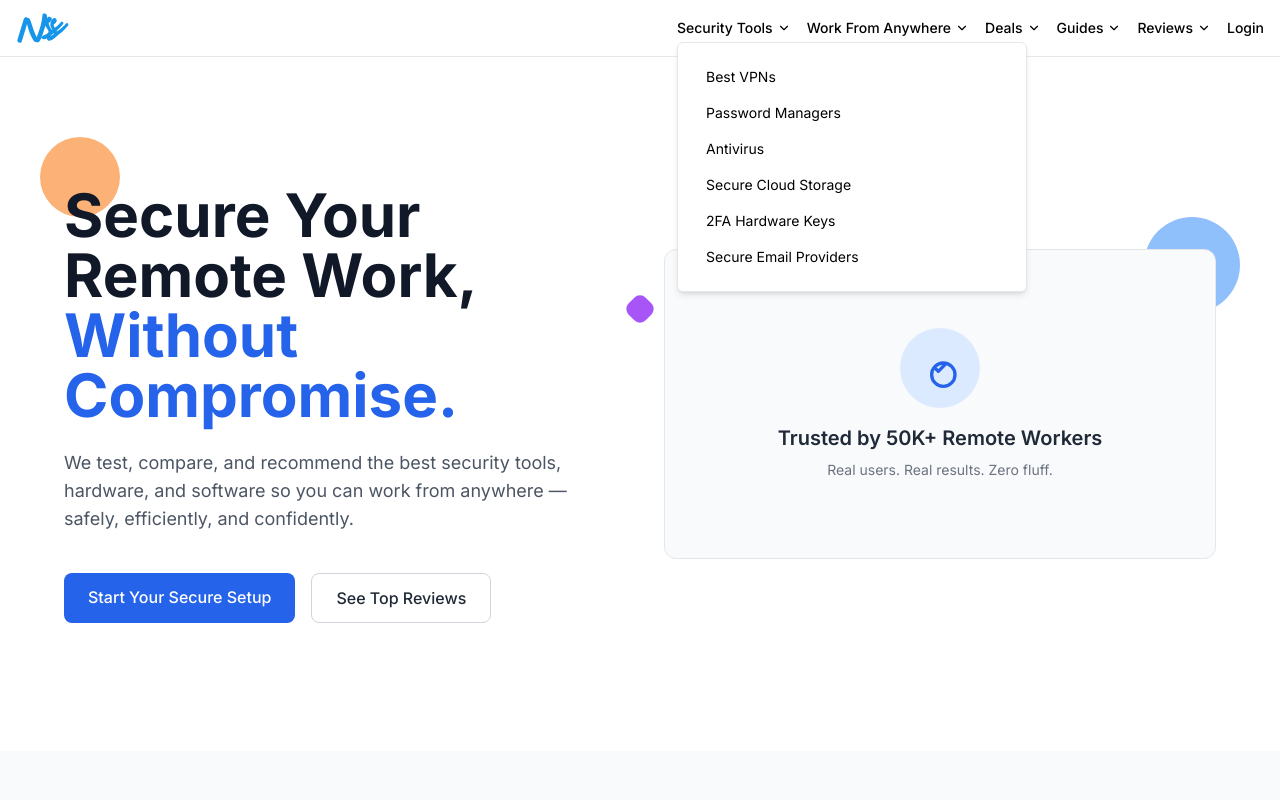
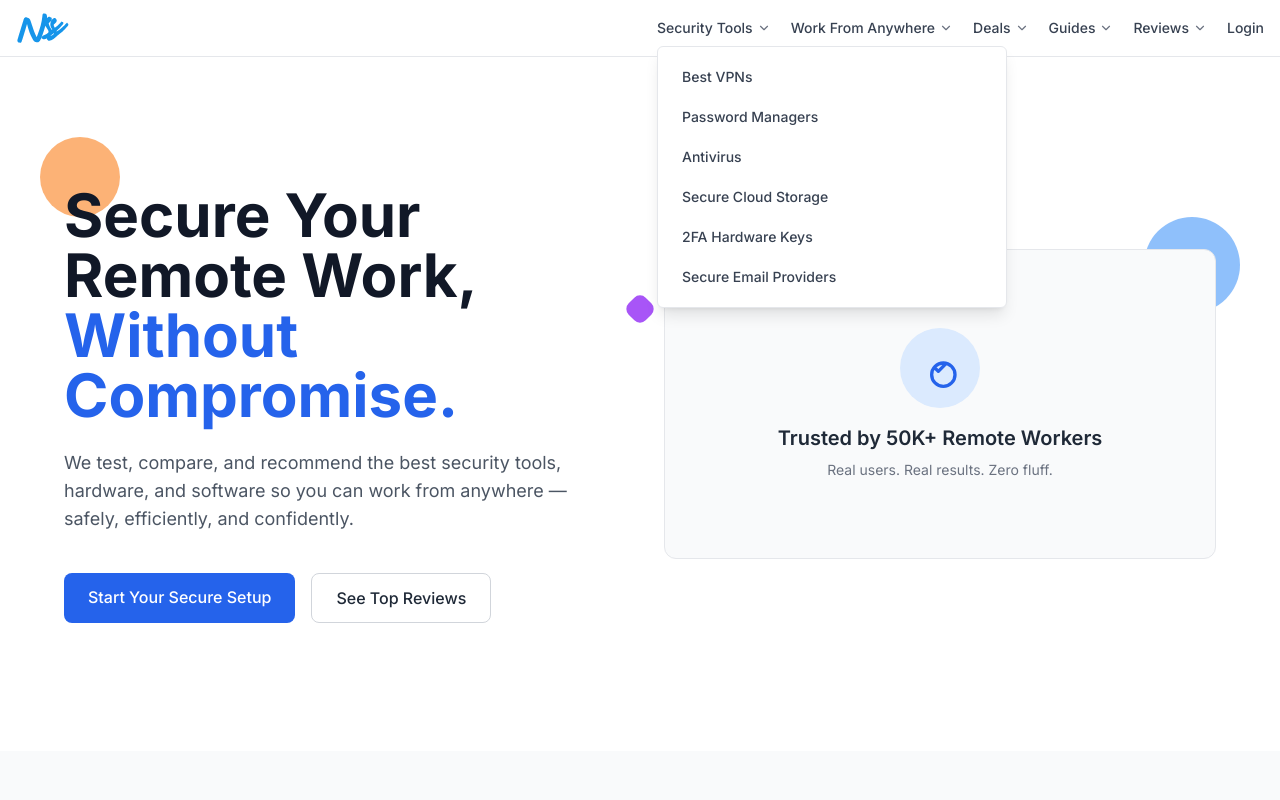
Before and after one commit to witos44/nscure, a Next.js app in the folder frontend/: page / in a window 1280 px wide. Both pictures are taken after a click on the button "Security Tools". Shown: the top 800 px of the page. Built offline with nearby package versions, Linux system fonts and the light colour scheme.

Commit message:
change on MainNav.tsx 2

```diff
--- a/frontend/src/components/MainNav.tsx
+++ b/frontend/src/components/MainNav.tsx
@@ -11,33 +11,88 @@ import {
   SheetTrigger,
 } from "@/components/ui/sheet";
 import { MenuIcon } from "lucide-react";
+import {
+  Popover,
+  PopoverContent,
+  PopoverTrigger,
+} from "@/components/ui/popover";
+import { ChevronDown } from "lucide-react";
 
-// ——— Komponen MenuItem (digunakan di desktop & mobile) ———
-function MenuItem({ href, children }: { href: string; children: React.ReactNode }) {
+// ——— DATA NAVIGASI (SATU-SATUNYA SUMBER KEBAENARAN) ———
+const NAV_GROUPS = [
+  {
+    title: "Security Tools",
+    items: [
+      { href: "/vpn", label: "Best VPNs" },
+      { href: "/password-managers", label: "Password Managers" },
+      { href: "/antivirus", label: "Antivirus" },
+      { href: "/secure-cloud", label: "Secure Cloud Storage" },
+      { href: "/hardware-keys", label: "2FA Hardware Keys" },
+      { href: "/secure-email", label: "Secure Email Providers" },
+    ],
+  },
+  {
+    title: "Work From Anywhere",
+    items: [
+      { href: "/remote-jobs", label: "Remote Job Boards" },
+      { href: "/remote-tools", label: "Team Collaboration Tools" },
+      { href: "/best-laptops", label: "Best Laptops for Remote Work" },
+      { href: "/best-headsets", label: "Best Headsets & Webcams" },
+    ],
+  },
+  {
+    title: "Deals",
+    items: [
+      { href: "/deals/vpn", label: "VPN Deals" },
+      { href: "/deals/software", label: "Software Discounts" },
+      { href: "/deals/gear", label: "Remote Gear Deals" },
+    ],
+  },
+  {
+    title: "Guides",
+    items: [
+      { href: "/guides/cybersecurity-basics", label: "Cybersecurity Basics" },
+      { href: "/guides/remote-work-starter", label: "Remote Work Starter Kit" },
+      { href: "/guides/secure-setup", label: "Secure Remote Workspace" },
+      { href: "/guides/privacy", label: "Privacy Essentials" },
+    ],
+  },
+  {
+    title: "Reviews",
+    items: [
+      { href: "/reviews/software", label: "Software Reviews" },
+      { href: "/reviews/hardware", label: "Hardware Reviews" },
+      { href: "/reviews/platforms", label: "Remote Job Platforms" },
+    ],
+  },
+];
+
+// ——— DESKTOP MENU ITEM ———
+function DesktopMenuItem({ href, children }: { href: string; children: React.ReactNode }) {
   return (
     <Link
       href={href}
-      className="block rounded px-3 py-2 text-sm transition hover:bg-gray-100"
+      className="block rounded px-3 py-2 text-sm font-medium text-gray-700 transition hover:bg-gray-100 hover:text-gray-900"
     >
       {children}
     </Link>
   );
 }
 
-// ——— Mobile Menu Item ———
+// ——— MOBILE MENU ITEM ———
 function MobileMenuItem({ href, children, onClick }: { href: string; children: React.ReactNode; onClick?: () => void }) {
   return (
     <Link
       href={href}
       onClick={onClick}
-      className="block py-2 text-base font-medium text-gray-900 hover:bg-gray-100 rounded"
+      className="block py-2.5 text-base font-medium text-gray-900 transition hover:bg-gray-50 rounded-md px-2"
     >
       {children}
     </Link>
   );
 }
 
-// ——— Mobile Submenu ———
+// ——— MOBILE SUBMENU ———
 function MobileSubmenu({
   title,
   items,
@@ -48,8 +103,8 @@ function MobileSubmenu({
   onItemClick?: () => void;
 }) {
   return (
-    <div className="border-b pb-4 last:border-0 last:pb-0">
-      <h3 className="text-sm font-semibold text-gray-500 uppercase tracking-wider mb-2">{title}</h3>
+    <div className="border-b border-gray-100 pb-5 last:border-0 last:pb-0">
+      <h3 className="text-xs font-semibold text-gray-500 uppercase tracking-wider mb-3">{title}</h3>
       <div className="space-y-1">
         {items.map((item) => (
           <MobileMenuItem key={item.href} href={item.href} onClick={onItemClick}>
@@ -61,7 +116,31 @@ function MobileSubmenu({
   );
 }
 
-// ——— MainNav ———
+// ——— DESKTOP MENU GROUP DENGAN POPOVER ———
+function DesktopMenuGroup({ group }: { group: (typeof NAV_GROUPS)[0] }) {
+  return (
+    <Popover>
+      <PopoverTrigger className="flex items-center gap-1 text-sm font-medium text-gray-700 hover:text-gray-900 hover:underline">
+        {group.title} <ChevronDown size={14} className="text-gray-500" />
+      </PopoverTrigger>
+      <PopoverContent
+        className="w-[350px] p-3 bg-white border border-gray-200 shadow-lg rounded-md z-50"
+        align="start"
+        sideOffset={8}
+      >
+        <div className="space-y-1">
+          {group.items.map((item) => (
+            <DesktopMenuItem key={item.href} href={item.href}>
+              {item.label}
+            </DesktopMenuItem>
+          ))}
+        </div>
+      </PopoverContent>
+    </Popover>
+  );
+}
+
+// ——— MAIN NAVIGATION ———
 export default function MainNav() {
   const [isLoggedIn, setIsLoggedIn] = useState(false);
   const [mobileMenuOpen, setMobileMenuOpen] = useState(false);
@@ -71,94 +150,51 @@ export default function MainNav() {
     if (token) setIsLoggedIn(true);
   }, []);
 
-  // Data navigasi — disusun agar mudah dipakai di mobile
-  const navGroups = [
-    {
-      title: "Security Tools",
-      items: [
-        { href: "/vpn", label: "Best VPNs" },
-        { href: "/password-managers", label: "Password Managers" },
-        { href: "/antivirus", label: "Antivirus" },
-        { href: "/secure-cloud", label: "Secure Cloud Storage" },
-        { href: "/hardware-keys", label: "2FA Hardware Keys" },
-        { href: "/secure-email", label: "Secure Email Providers" },
-      ],
-    },
-    {
-      title: "Work From Anywhere",
-      items: [
-        { href: "/remote-jobs", label: "Remote Job Boards" },
-        { href: "/remote-tools", label: "Team Collaboration Tools" },
-        { href: "/best-laptops", label: "Best Laptops for Remote Work" },
-        { href: "/best-headsets", label: "Best Headsets & Webcams" },
-      ],
-    },
-    {
-      title: "Deals",
-      items: [
-        { href: "/deals/vpn", label: "VPN Deals" },
-        { href: "/deals/software", label: "Software Discounts" },
-        { href: "/deals/gear", label: "Remote Gear Deals" },
-      ],
-    },
-    {
-      title: "Guides",
-      items: [
-        { href: "/guides/cybersecurity-basics", label: "Cybersecurity Basics" },
-        { href: "/guides/remote-work-starter", label: "Remote Work Starter Kit" },
-        { href: "/guides/secure-setup", label: "Secure Remote Workspace" },
-        { href: "/guides/privacy", label: "Privacy Essentials" },
-      ],
-    },
-    {
-      title: "Reviews",
-      items: [
-        { href: "/reviews/software", label: "Software Reviews" },
-        { href: "/reviews/hardware", label: "Hardware Reviews" },
-        { href: "/reviews/platforms", label: "Remote Job Platforms" },
-      ],
-    },
-  ];
-
   return (
-    <nav className="w-full border-b bg-white/80 backdrop-blur supports-[backdrop-filter]:bg-white/60">
+    <nav className="w-full border-b border-gray-200 bg-white/90 backdrop-blur-md">
       <div className="mx-auto flex max-w-7xl items-center justify-between px-4 py-3">
-        {/* Logo */}
+        {/* ——— LOGO ——— */}
         <Link href="/" className="flex items-center">
           <img src="/next.svg" alt="SecureRemote" className="h-8 w-auto" />
         </Link>
 
-        {/* Desktop Navigation — hidden on mobile */}
-        <div className="hidden md:flex items-center space-x-4">
-          {navGroups.map((group) => (
+        {/* ——— DESKTOP MENU ——— */}
+        <div className="hidden md:flex items-center gap-5">
+          {NAV_GROUPS.map((group) => (
             <DesktopMenuGroup key={group.title} group={group} />
           ))}
 
-          {/* Login / Admin Status */}
+          {/* ——— LOGIN / ADMIN STATUS ——— */}
           {isLoggedIn ? (
-            <span className="text-sm font-medium">👤 Admin</span>
+            <span className="text-sm font-medium text-gray-800">👤 Admin</span>
           ) : (
-            <Link href="/login" className="text-sm font-medium hover:underline">
+            <Link
+              href="/login"
+              className="text-sm font-medium text-gray-700 hover:text-gray-900 hover:underline"
+            >
               Login
             </Link>
           )}
         </div>
 
-        {/* Mobile Menu Trigger — only on small screens */}
+        {/* ——— MOBILE MENU TRIGGER ——— */}
         <div className="md:hidden">
           <Sheet open={mobileMenuOpen} onOpenChange={setMobileMenuOpen}>
             <SheetTrigger asChild>
               <Button variant="ghost" size="icon" className="h-9 w-9">
-                <MenuIcon className="h-5 w-5" />
+                <MenuIcon className="h-5 w-5 text-gray-700" />
                 <span className="sr-only">Toggle navigation menu</span>
               </Button>
             </SheetTrigger>
-            <SheetContent side="left" className="w-[300px] sm:w-[350px] p-4">
-              <SheetHeader>
-                <SheetTitle>Menu</SheetTitle>
+            <SheetContent
+              side="left"
+              className="w-[300px] sm:w-[340px] p-5 bg-white border-r border-gray-200 shadow-xl"
+            >
+              <SheetHeader className="mb-6">
+                <SheetTitle className="text-lg font-bold text-gray-900">Navigation</SheetTitle>
               </SheetHeader>
-              <div className="mt-6 flex flex-col gap-6">
-                {navGroups.map((group) => (
+              <div className="flex flex-col gap-5">
+                {NAV_GROUPS.map((group) => (
                   <MobileSubmenu
                     key={group.title}
                     title={group.title}
@@ -167,15 +203,15 @@ export default function MainNav() {
                   />
                 ))}
 
-                {/* Login / Admin di Mobile */}
-                <div className="pt-4 border-t">
+                {/* ——— LOGIN / ADMIN DI MOBILE ——— */}
+                <div className="pt-4 mt-4 border-t border-gray-100">
                   {isLoggedIn ? (
-                    <span className="block text-sm font-medium">👤 Admin</span>
+                    <span className="block text-sm font-medium text-gray-800">👤 Admin</span>
                   ) : (
                     <Link
                       href="/login"
                       onClick={() => setMobileMenuOpen(false)}
-                      className="block w-full text-left py-2 text-sm font-medium text-blue-600"
+                      className="inline-block py-2 px-3 text-sm font-medium text-blue-600 hover:bg-blue-50 rounded-md transition"
                     >
                       Login
                     </Link>
@@ -189,28 +225,3 @@ export default function MainNav() {
     </nav>
   );
 }
-
-// ——— Komponen Desktop Menu dengan Popover ———
-import {
-  Popover,
-  PopoverContent,
-  PopoverTrigger,
-} from "@/components/ui/popover";
-import { ChevronDown } from "lucide-react";
-
-function DesktopMenuGroup({ group }: { group: { title: string; items: { href: string; label: string }[] } }) {
-  return (
-    <Popover>
-      <PopoverTrigger className="flex items-center gap-1 text-sm font-medium hover:underline">
-        {group.title} <ChevronDown size={14} />
-      </PopoverTrigger>
-      <PopoverContent className="w-[350px] p-4 bg-white" align="start">
-        {group.items.map((item) => (
-          <MenuItem key={item.href} href={item.href}>
-            {item.label}
-          </MenuItem>
-        ))}
-      </PopoverContent>
-    </Popover>
-  );
-}
```
